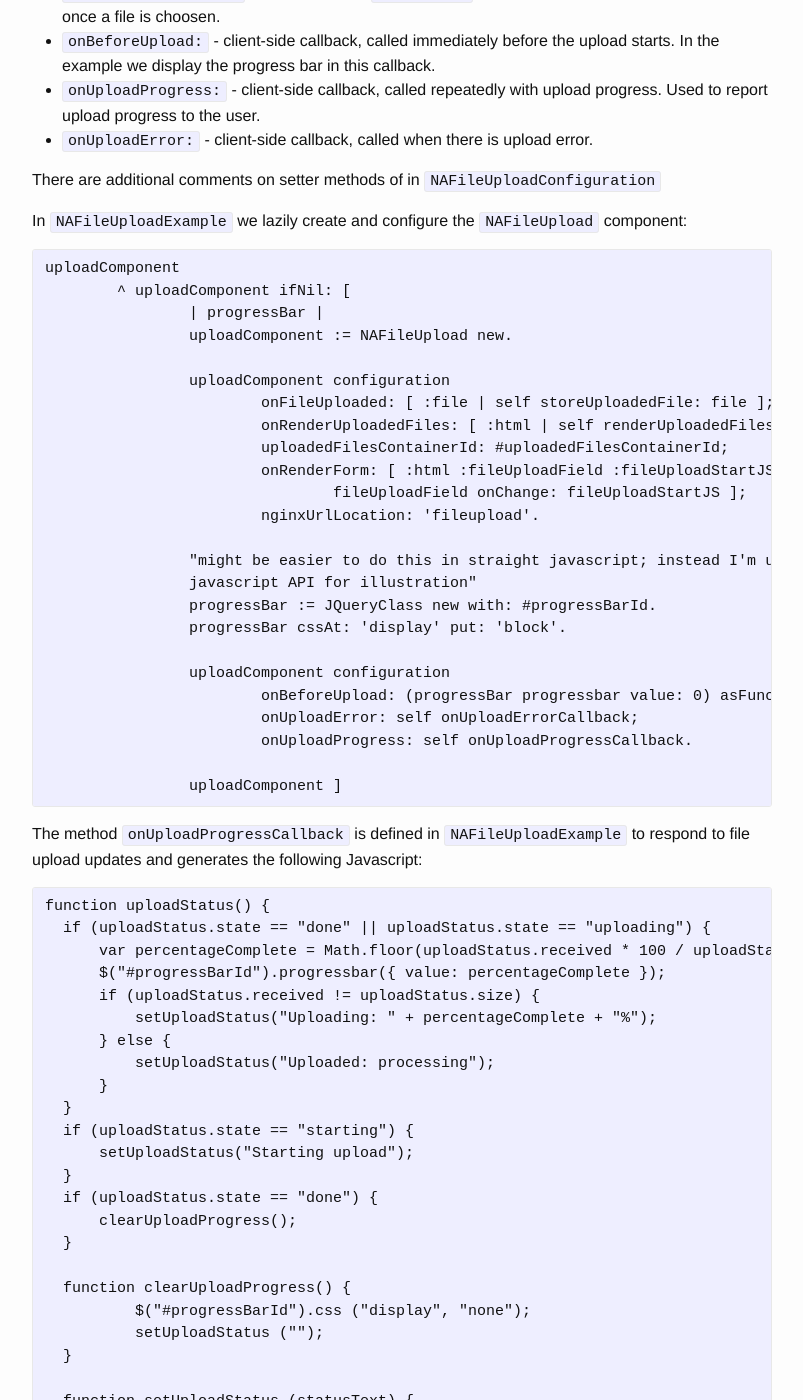
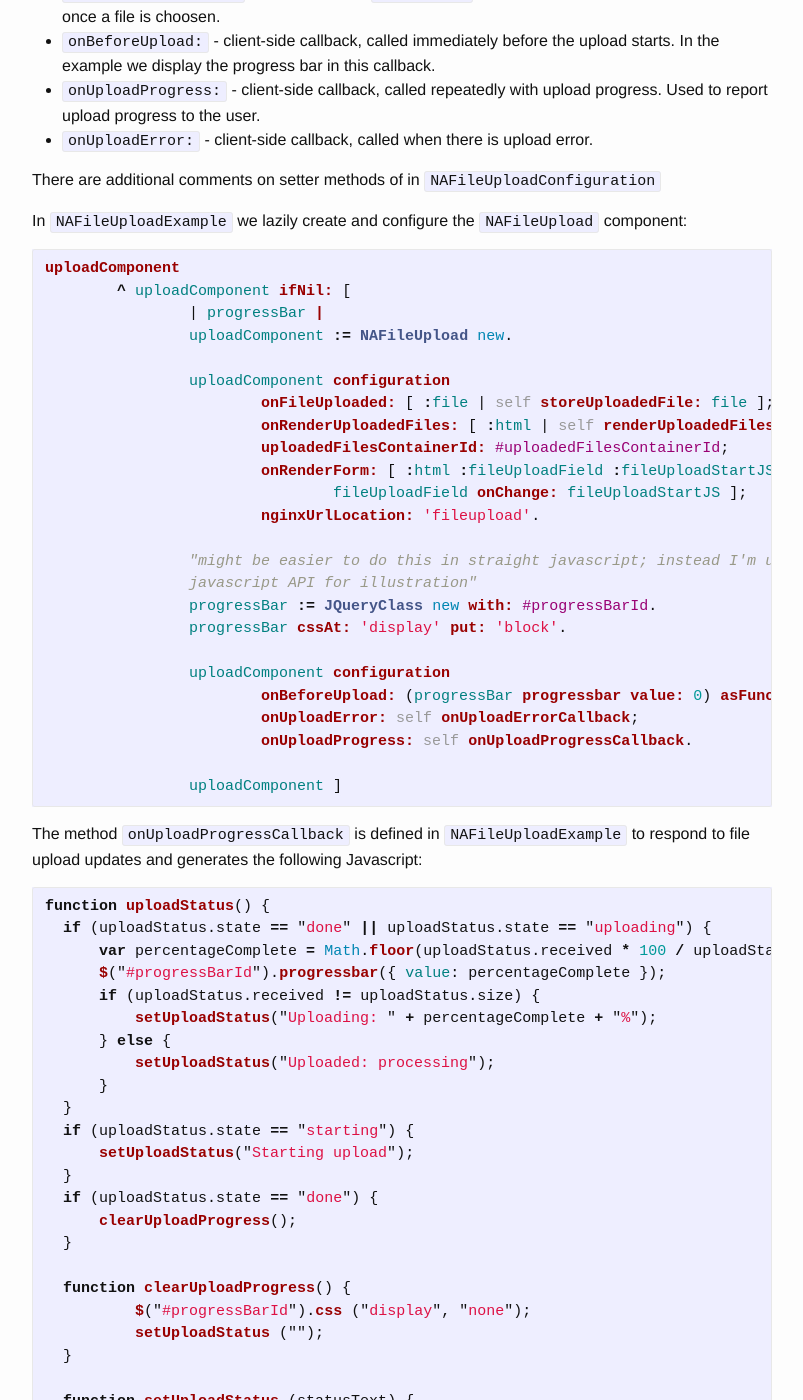
Before and after one commit to NickAger/nickager.github.io, a Jekyll site: the page built from _posts/2011-07-01-Step-4-File-upload-as-a-plugable-component.md, in a window 1280 px wide and 1400 px high, scrolled down 503 px. Shown: the whole window, without its empty margins (238-1041 px from the left). Built offline with Jekyll 4.4.1, drawn with Linux system fonts in a browser that asks for light colours; some of the changed text lies outside the part shown.

Commit message:
updated hightlighting

````diff
--- a/_posts/2011-07-01-Step-4-File-upload-as-a-plugable-component.md
+++ b/_posts/2011-07-01-Step-4-File-upload-as-a-plugable-component.md
@@ -17,7 +17,7 @@ There are additional comments on setter methods of in `NAFileUploadConfiguration
 
 In `NAFileUploadExample` we lazily create and configure the `NAFileUpload` component:
 
-```Smalltalk
+```smalltalk
 uploadComponent
 	^ uploadComponent ifNil: [
 		| progressBar |
@@ -46,7 +46,7 @@ uploadComponent
 
 The method `onUploadProgressCallback` is defined in `NAFileUploadExample` to respond to file upload updates and generates the following Javascript:
 
-```Javascript
+```javascript
 function uploadStatus() {
   if (uploadStatus.state == "done" || uploadStatus.state == "uploading") {
       var percentageComplete = Math.floor(uploadStatus.received * 100 / uploadStatus.size);
````
